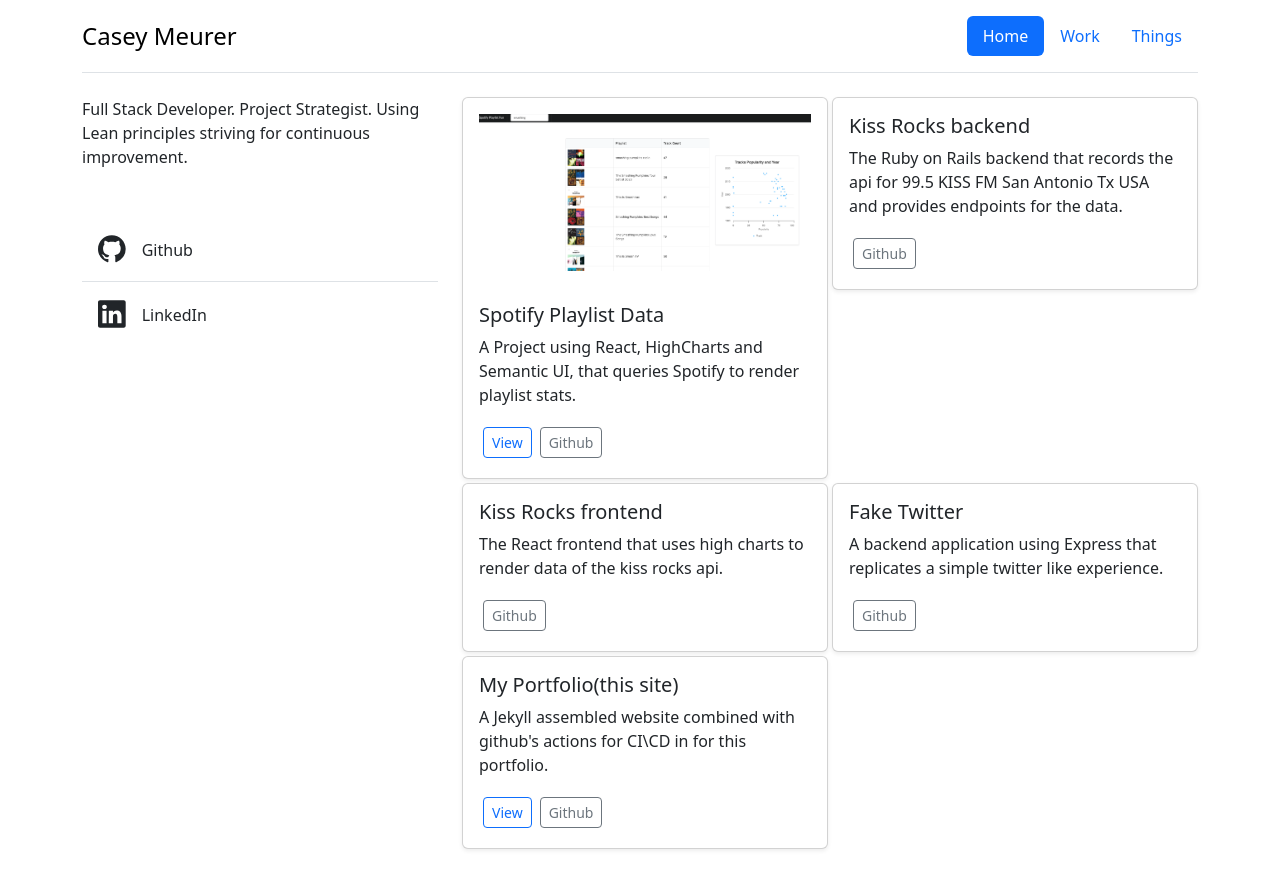
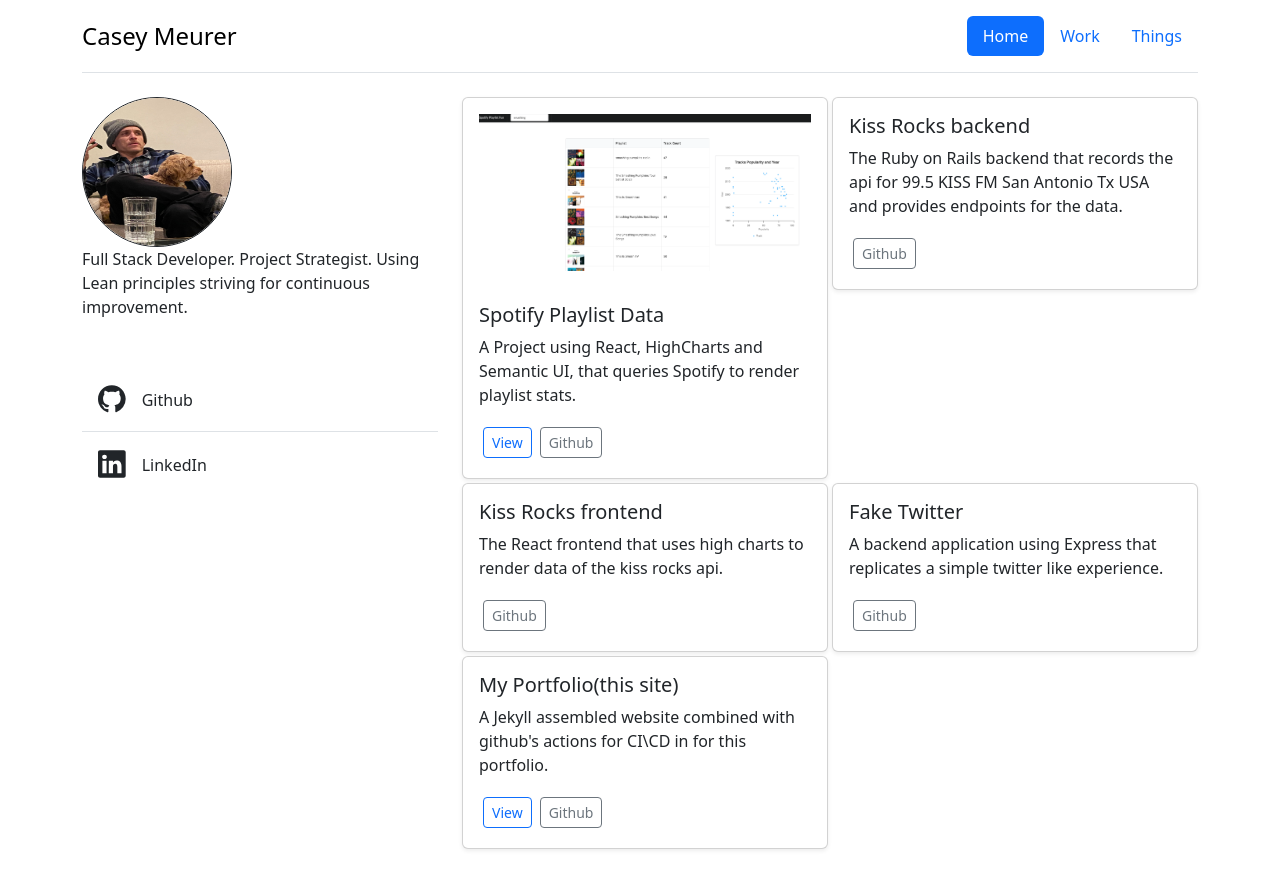
Before and after one commit to Meerkat81/my_portfolio, a Jekyll site: the page built from index.html, in a window 1280 px wide. Shown: the top 889 px of the page. Built offline with Jekyll 4.4.1, drawn with Linux system fonts in a browser that asks for light colours.

Commit message:
add image

```diff
--- a/_config.yml
+++ b/_config.yml
@@ -7,3 +7,4 @@
 
 baseurl: /my_portfolio/
 google_analytics: G-SS4R2VD4X4
+my_photo: CaseyMeurer.jpg
--- a/assets/css/style.css
+++ b/assets/css/style.css
@@ -4,6 +4,14 @@
 .project-image {
   margin: 1rem;
 }
+.me {
+  width: 150px;
+  height: 150px;
+  border-radius: 75px;
+  border-style: solid;
+  border-width: 1px;
+}
+
 * {
   list-style: none;
 }
--- a/index.html
+++ b/index.html
@@ -5,6 +5,9 @@
 
 <div class="row row-cols-1 mt-2">
   <div class="col-md-4 col-12">
+    <div>
+      <img class="me" src="{{site.baseurl}}/assets/images/{{site.my_photo}}" />
+    </div>
     <div class="align-items-center mb-5">{{site.aboutMe}}</div>
     <div class="list-group list-group-flush">
       <a
```
Also changed, not shown: assets/images/CaseyMeurer.jpg (added).
